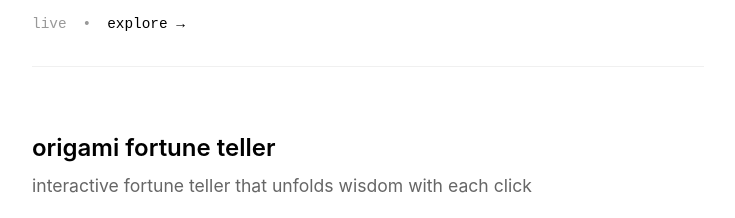
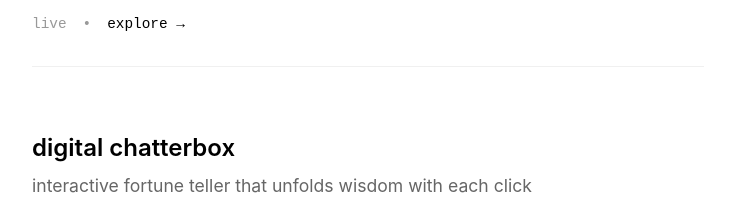
Before and after one commit to msdauris/molvyn-studios, a React (Vite) app in the folder portfolio-site/: page / in a window 1280 px wide. Shown: the part 1000-1218 px from the top of the page, without its empty margins (504-1239 px from the left). Built offline with nearby package versions, Linux system fonts and the light colour scheme.

Commit message:
fix chatterbox

```diff
--- a/portfolio-site/src/components/portfolio/Projects.jsx
+++ b/portfolio-site/src/components/portfolio/Projects.jsx
@@ -12,10 +12,10 @@ const Projects = () => {
       type: 'digital'
     },
     {
-      id: 'origami',
-      title: 'origami fortune teller',
+      id: 'chatterbox',
+      title: 'digital chatterbox',
       description: 'interactive fortune teller that unfolds wisdom with each click',
-      link: '/origami',
+      link: '/chatterbox',
       status: 'live',
       type: 'digital'
     },
```
